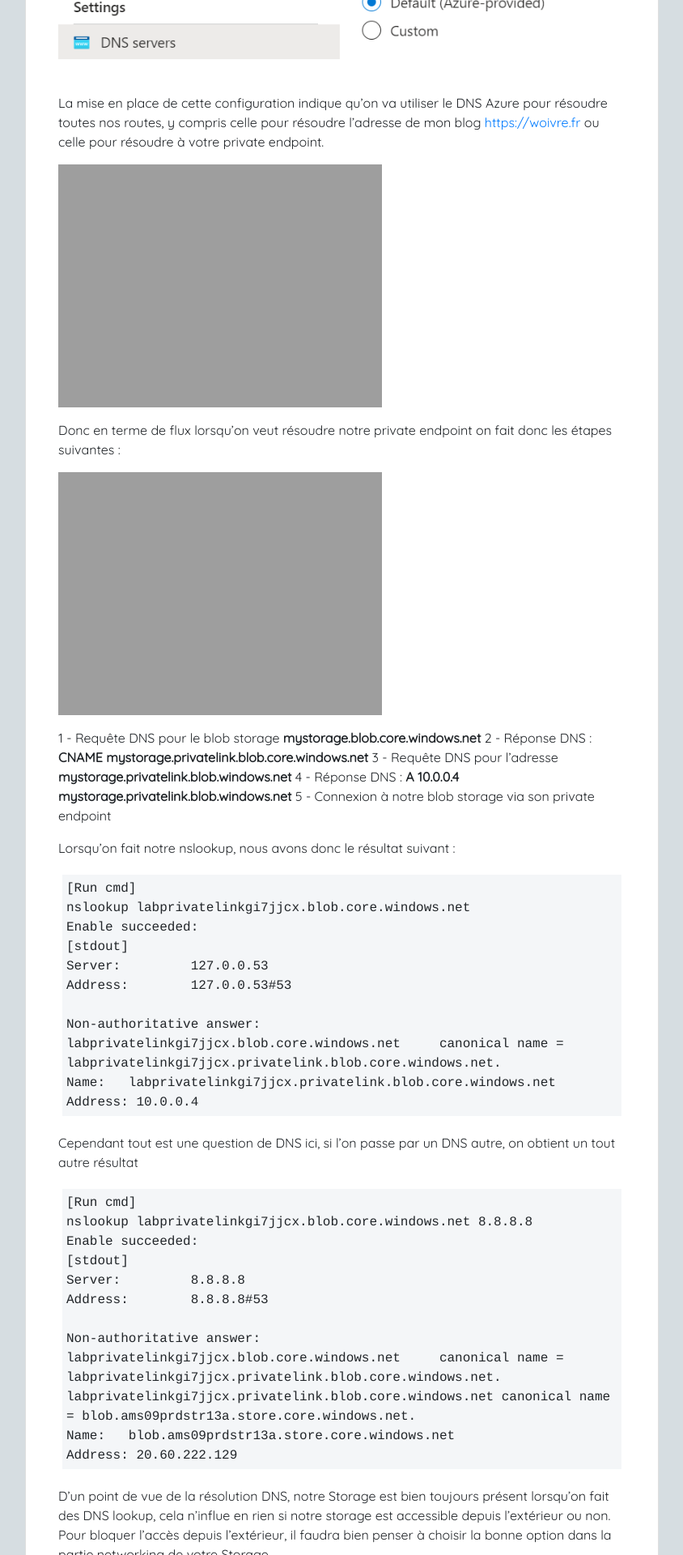
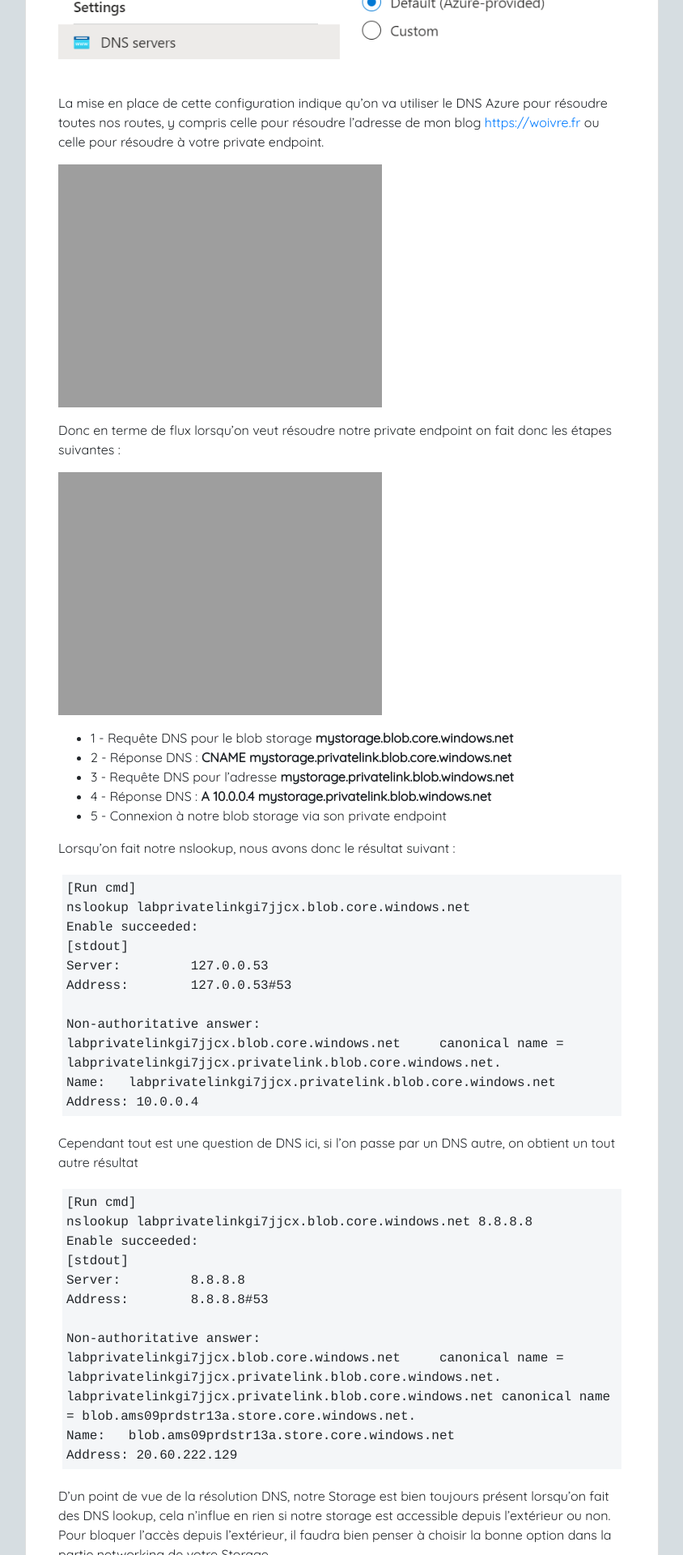
Before and after one commit to wilfriedwoivre/wilfriedwoivre.github.io, a Jekyll site: the page built from _posts/2024-03-12-azure-private-endpoint-et-si-on-jetait-un-oeil-a-la-resolution-dns.md, in a window 1280 px wide. Shown: the part 1719-3639 px from the top of the page at 81% size, without its empty margins (4-848 px from the left). Built offline with Jekyll 4.4.1, drawn with Linux system fonts in a browser that asks for light colours; nearby versions of some CDN libraries.

Commit message:
fix format

```diff
--- a/_posts/2024-03-12-azure-private-endpoint-et-si-on-jetait-un-oeil-a-la-resolution-dns.md
+++ b/_posts/2024-03-12-azure-private-endpoint-et-si-on-jetait-un-oeil-a-la-resolution-dns.md
@@ -41,11 +41,11 @@ Donc en terme de flux lorsqu'on veut résoudre notre private endpoint on fait do
 
 ![alt text]({{ site.url }}/images/2024/03/12/azure-private-endpoint-et-si-on-jetait-un-oeil-a-la-resolution-dns-img3.png)
 
-1 - Requête DNS pour le blob storage **mystorage.blob.core.windows.net**
-2 - Réponse DNS : **CNAME mystorage.privatelink.blob.core.windows.net**
-3 - Requête DNS pour l'adresse **mystorage.privatelink.blob.windows.net**
-4 - Réponse DNS : **A 10.0.0.4 mystorage.privatelink.blob.windows.net**
-5 - Connexion à notre blob storage via son private endpoint
+- 1 - Requête DNS pour le blob storage **mystorage.blob.core.windows.net**
+- 2 - Réponse DNS : **CNAME mystorage.privatelink.blob.core.windows.net**
+- 3 - Requête DNS pour l'adresse **mystorage.privatelink.blob.windows.net**
+- 4 - Réponse DNS : **A 10.0.0.4 mystorage.privatelink.blob.windows.net**
+- 5 - Connexion à notre blob storage via son private endpoint
 
 Lorsqu'on fait notre nslookup, nous avons donc le résultat suivant :
 
```
